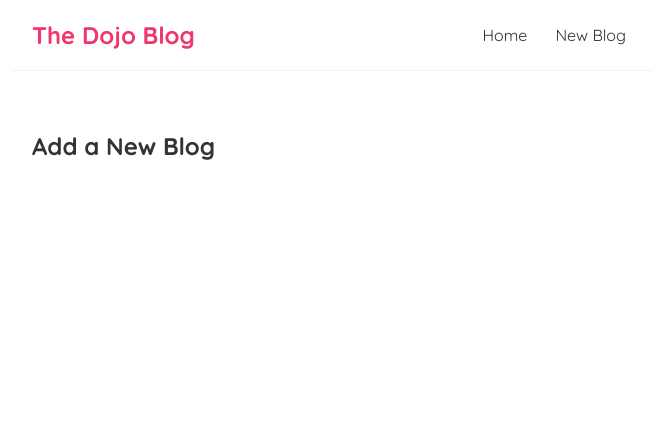
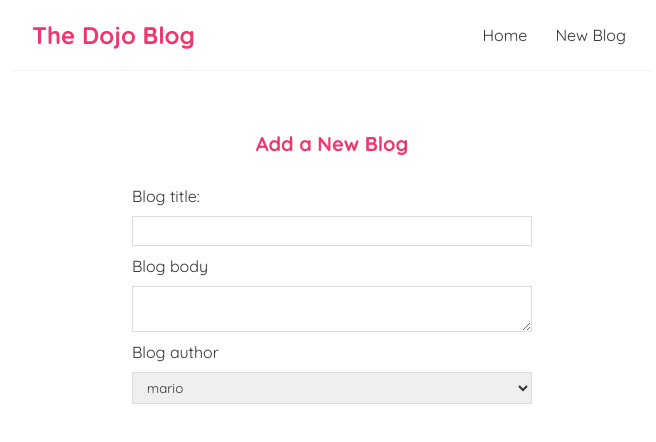
Before and after one commit to lemonjerome/LearnReact, a React (Create React App) app: page /create in a window 1280 px wide. Shown: the top 442 px of the page, without its empty margins (308-964 px from the left). Built offline with nearby package versions, Linux system fonts and the light colour scheme.

Commit message:
netninja ep27

```diff
--- a/src/BlogDetails.js
+++ b/src/BlogDetails.js
@@ -12,8 +12,8 @@
         {blog && (
             <article>
                 <h2>{blog.title}</h2>
-                <p>Written by {blog.author}</p>
-                <p>{blog.body}</p>
+                <div>Written by {blog.author}</div>
+                <div>{blog.body}</div>
             </article>
         )}
     </div>
--- a/src/Create.js
+++ b/src/Create.js
@@ -1,7 +1,24 @@
+import { useState } from "react";
+
 const Create = () => {
+    const [title, setTitle] = useState('')
+    const [body, setBody] = useState('')
+    const [author, setAuthor] = useState('mario')
+
     return (
         <div className="create">
             <h2>Add a New Blog</h2>
+            <form>
+                <label>Blog title:</label>
+                <input type="text" required value={title} onChange={(e) => {setTitle(e.target.value)}}/>
+                <label>Blog body</label>
+                <textarea required value={body} onChange={(e) => {setBody(e.target.value)}}></textarea>
+                <label>Blog author</label>
+                <select required value={author} onChange={(e) => {setAuthor(e.target.value)}}>
+                    <option value="mario">mario</option>
+                    <option value="yoshi">yoshi</option>
+                </select>
+            </form>
         </div>
     );
 }
--- a/src/index.css
+++ b/src/index.css
@@ -51,3 +51,53 @@
 .blog-preview a {
   text-decoration: none;
 }
+
+/* blog details page */
+.blog-details h2 {
+  font-size: 20px;
+  color: #f1356d;
+  margin-bottom: 10px;
+}
+.blog-details div {
+  margin: 20px 0;
+}
+.blog-details button {
+  background: #f1356d;
+  color: #fff;
+  border: 0;
+  padding: 8px;
+  border-radius: 8px;
+  cursor: pointer;
+}
+
+/* create new blog form */
+.create {
+  max-width: 400px;
+  margin: 0 auto;
+  text-align: center;
+}
+.create label {
+  text-align: left;
+  display: block;
+}
+.create h2 {
+  font-size: 20px;
+  color: #f1356d;
+  margin-bottom: 30px;
+}
+.create input, .create textarea, .create select {
+  width: 100%;
+  padding: 6px 10px;
+  margin: 10px 0;
+  border: 1px solid #ddd;
+  box-sizing: border-box;
+  display: block;
+}
+.create button {
+  background: #f1356d;
+  color: #fff;
+  border: 0;
+  padding: 8px;
+  border-radius: 8px;
+  cursor: pointer;
+}
```
